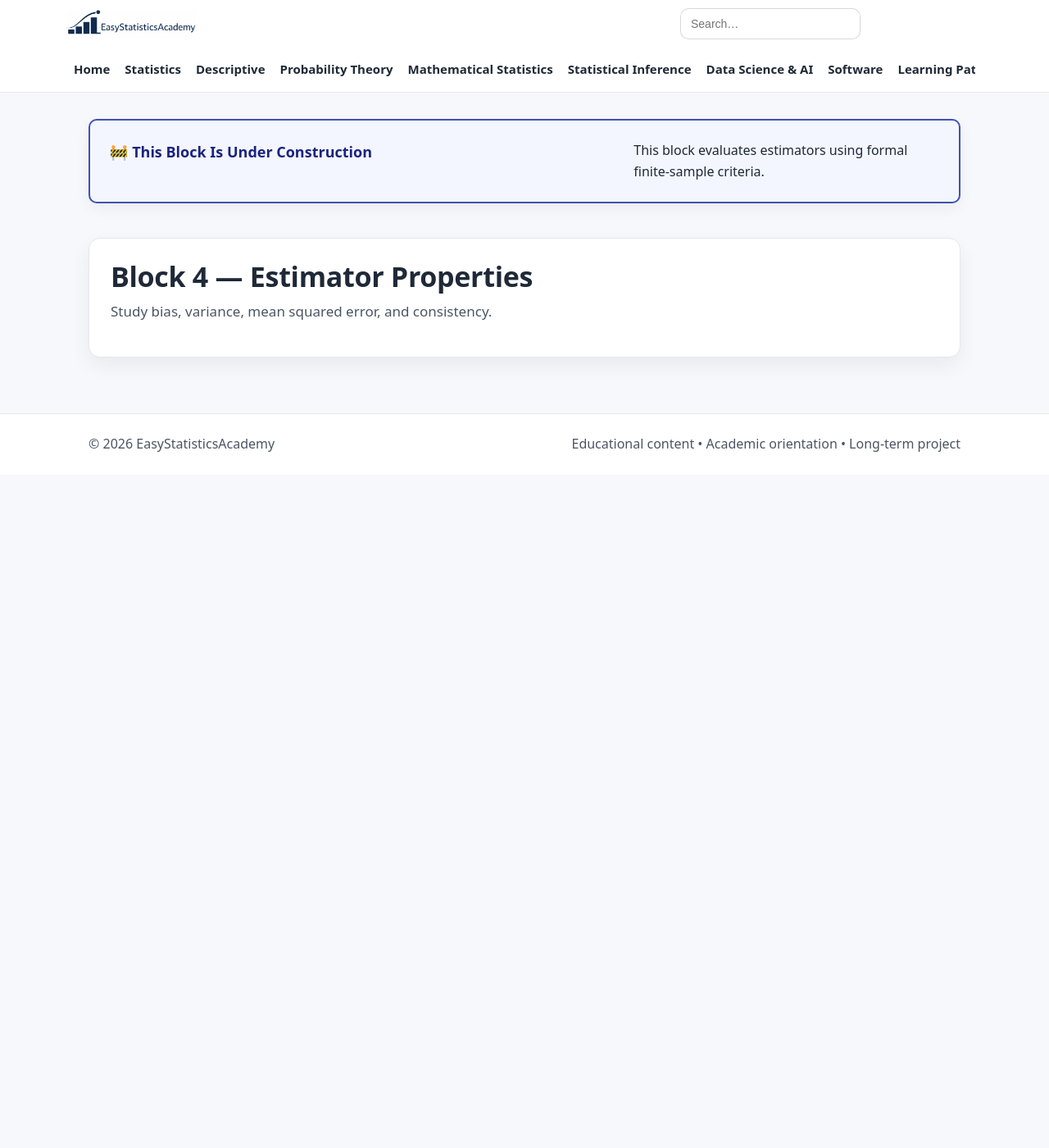
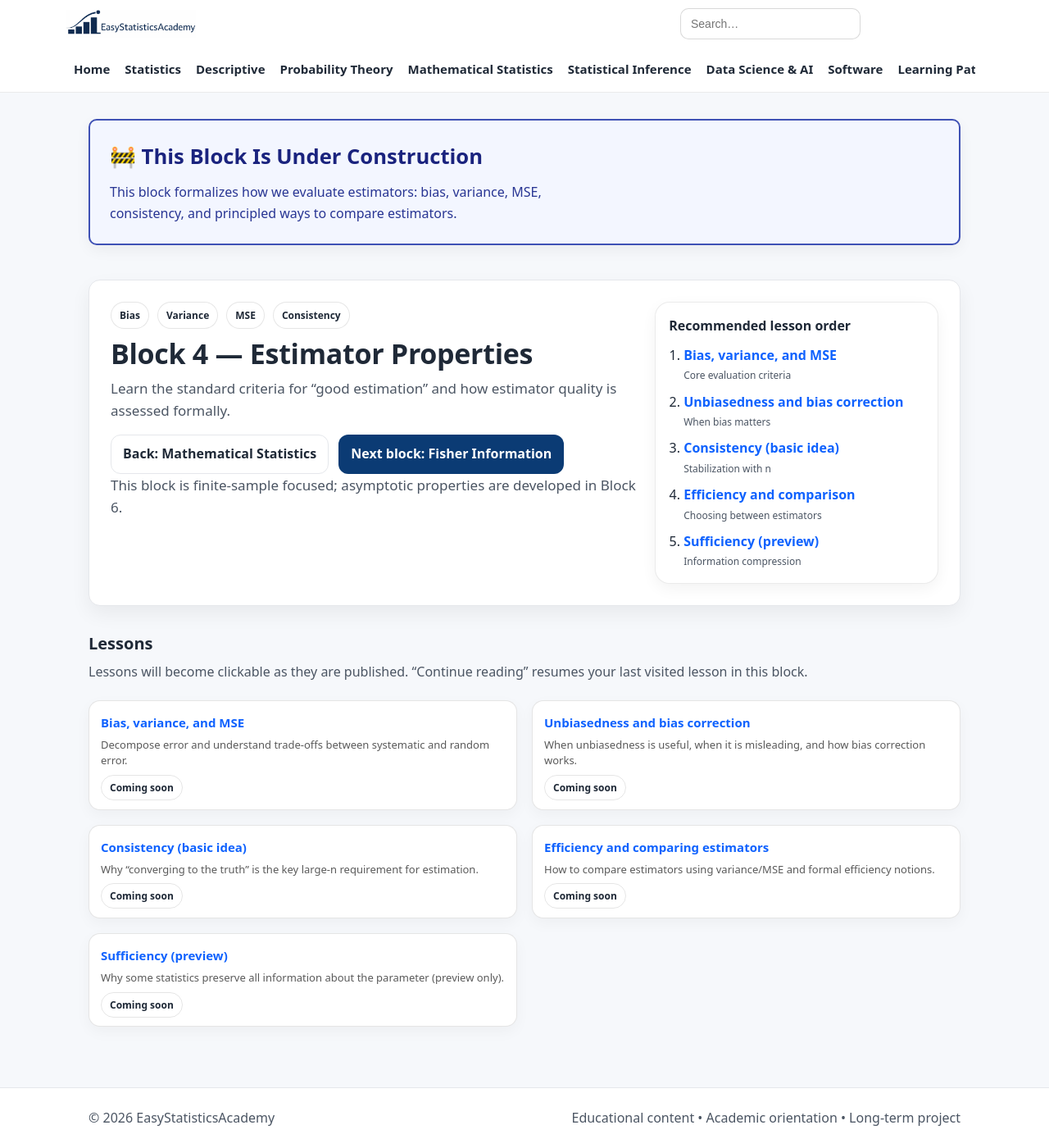
Before and after one commit to ammar-homaida-statistics/easystatisticsacademy, a Jekyll site: the page built from mathematical-statistics/estimator-properties/index.md, in a window 1280 px wide and 1400 px high. Shown: the whole window at 82% size. Built offline with Jekyll 4.4.1, drawn with Linux system fonts in a browser that asks for light colours.

Commit message:
Create the structure

```diff
--- a/mathematical-statistics/estimator-properties/index.md
+++ b/mathematical-statistics/estimator-properties/index.md
@@ -1,36 +1,141 @@
 ---
 layout: default
 title: Estimator Properties
-description: Bias, variance, mean squared error, and consistency.
+description: Bias, variance, mean squared error, consistency, and comparing estimators.
 permalink: /mathematical-statistics/estimator-properties/
 sidebar: false
 ---
 
+<!-- UNDER CONSTRUCTION NOTICE -->
 <section class="section section-slim">
   <div class="callout" style="background:#f3f6ff; border:2px solid #3f51b5; padding:1.5rem; border-radius:10px;">
-    <h2 style="margin-top:0; color:#1a237e;">🚧 This Block Is Under Construction</h2>
-    <p style="margin:0; line-height:1.6;">
-      This block evaluates estimators using formal finite-sample criteria.
-    </p>
+    <div class="callout-copy">
+      <h2 style="margin-top:0; color:#1a237e; font-size:1.6rem;">🚧 This Block Is Under Construction</h2>
+      <p style="margin:0; color:#283593; line-height:1.6;">
+        This block formalizes how we evaluate estimators: bias, variance, MSE, consistency,
+        and principled ways to compare estimators.
+      </p>
+    </div>
   </div>
 </section>
 
 <section class="hero hero-lesson">
-  <div class="hero-card">
-    <h1>Block 4 — Estimator Properties</h1>
-    <p class="lead">
-      Study bias, variance, mean squared error, and consistency.
-    </p>
+  <div class="hero-card hero-split">
+    <div class="hero-copy">
+      <div class="badge-row">
+        <span class="badge">Bias</span>
+        <span class="badge">Variance</span>
+        <span class="badge">MSE</span>
+        <span class="badge">Consistency</span>
+      </div>
+
+      <h1>Block 4 — Estimator Properties</h1>
+      <p class="lead">
+        Learn the standard criteria for “good estimation” and how estimator quality is assessed formally.
+      </p>
+
+      <div class="hero-actions">
+        <a class="btn btn-outline" href="/mathematical-statistics/">Back: Mathematical Statistics</a>
+        <a class="btn" href="/mathematical-statistics/fisher-information-and-efficiency/">Next block: Fisher Information</a>
+      </div>
+
+      <p class="muted-mini">
+        This block is finite-sample focused; asymptotic properties are developed in Block 6.
+      </p>
+    </div>
+
+    <div class="hero-panel">
+      <div class="panel-card">
+        <h2 class="panel-title">Recommended lesson order</h2>
+        <ol class="quickstart">
+          <li><a href="#lessons">Bias, variance, and MSE</a><span class="meta">Core evaluation criteria</span></li>
+          <li><a href="#lessons">Unbiasedness and bias correction</a><span class="meta">When bias matters</span></li>
+          <li><a href="#lessons">Consistency (basic idea)</a><span class="meta">Stabilization with n</span></li>
+          <li><a href="#lessons">Efficiency and comparison</a><span class="meta">Choosing between estimators</span></li>
+          <li><a href="#lessons">Sufficiency (preview)</a><span class="meta">Information compression</span></li>
+        </ol>
+      </div>
+    </div>
+  </div>
+</section>
+
+<section class="section" id="lessons">
+  <div class="section-head">
+    <h2>Lessons</h2>
+    <p>Lessons will become clickable as they are published. “Continue reading” resumes your last visited lesson in this block.</p>
+  </div>
+
+  <!-- ✅ Continue reading (Block → last visited LESSON) -->
+  <div id="continue-reading-ms-b4" style="display:none; margin-top:0.75rem;">
+    <div class="callout">
+      <div class="callout-copy">
+        <h2>Continue reading</h2>
+        <p class="muted-mini" id="continue-reading-ms-b4-label" style="margin:0 0 .75rem 0;"></p>
+        <a class="btn" id="continue-reading-ms-b4-btn" href="#">Continue</a>
+      </div>
+    </div>
+  </div>
+
+  <div class="grid grid-2">
+    <div class="card lesson-card">
+      <h3><a href="/mathematical-statistics/estimator-properties/bias-variance-and-mse/">Bias, variance, and MSE</a></h3>
+      <p>Decompose error and understand trade-offs between systematic and random error.</p>
+      <div class="pill-row"><span class="badge">Coming soon</span></div>
+    </div>
+
+    <div class="card lesson-card">
+      <h3><a href="/mathematical-statistics/estimator-properties/unbiasedness-and-bias-correction/">Unbiasedness and bias correction</a></h3>
+      <p>When unbiasedness is useful, when it is misleading, and how bias correction works.</p>
+      <div class="pill-row"><span class="badge">Coming soon</span></div>
+    </div>
+
+    <div class="card lesson-card">
+      <h3><a href="/mathematical-statistics/estimator-properties/consistency-basic-idea/">Consistency (basic idea)</a></h3>
+      <p>Why “converging to the truth” is the key large-n requirement for estimation.</p>
+      <div class="pill-row"><span class="badge">Coming soon</span></div>
+    </div>
+
+    <div class="card lesson-card">
+      <h3><a href="/mathematical-statistics/estimator-properties/efficiency-and-comparing-estimators/">Efficiency and comparing estimators</a></h3>
+      <p>How to compare estimators using variance/MSE and formal efficiency notions.</p>
+      <div class="pill-row"><span class="badge">Coming soon</span></div>
+    </div>
+
+    <div class="card lesson-card">
+      <h3><a href="/mathematical-statistics/estimator-properties/sufficiency-preview/">Sufficiency (preview)</a></h3>
+      <p>Why some statistics preserve all information about the parameter (preview only).</p>
+      <div class="pill-row"><span class="badge">Coming soon</span></div>
+    </div>
   </div>
 </section>
 
 <script>
-(function () {
-  var KEY = "esa_continue_ms_last_block_v0";
-  var data = {
-    label: "Block 4 — Estimator Properties",
-    url: "/mathematical-statistics/estimator-properties/"
-  };
-  try { localStorage.setItem(KEY, JSON.stringify(data)); } catch (e) {}
-})();
+  (function () {
+    // ✅ Save last visited BLOCK for MS home
+    try {
+      localStorage.setItem("esa_continue_ms_last_block_v0", JSON.stringify({
+        label: "Block 4 — Estimator Properties",
+        url: "/mathematical-statistics/estimator-properties/"
+      }));
+    } catch (e) {}
+
+    // ✅ Block continues last visited LESSON
+    var KEY = "esa_continue_ms_properties_last_lesson_v0";
+    var raw = localStorage.getItem(KEY);
+    if (!raw) return;
+
+    try {
+      var data = JSON.parse(raw);
+      if (!data || !data.url || !data.label) return;
+
+      var wrap = document.getElementById("continue-reading-ms-b4");
+      var label = document.getElementById("continue-reading-ms-b4-label");
+      var btn = document.getElementById("continue-reading-ms-b4-btn");
+      if (!wrap || !label || !btn) return;
+
+      label.innerHTML = 'You last visited: <strong>' + data.label + '</strong>';
+      btn.href = data.url;
+      wrap.style.display = "block";
+    } catch (e) {}
+  })();
 </script>
```
